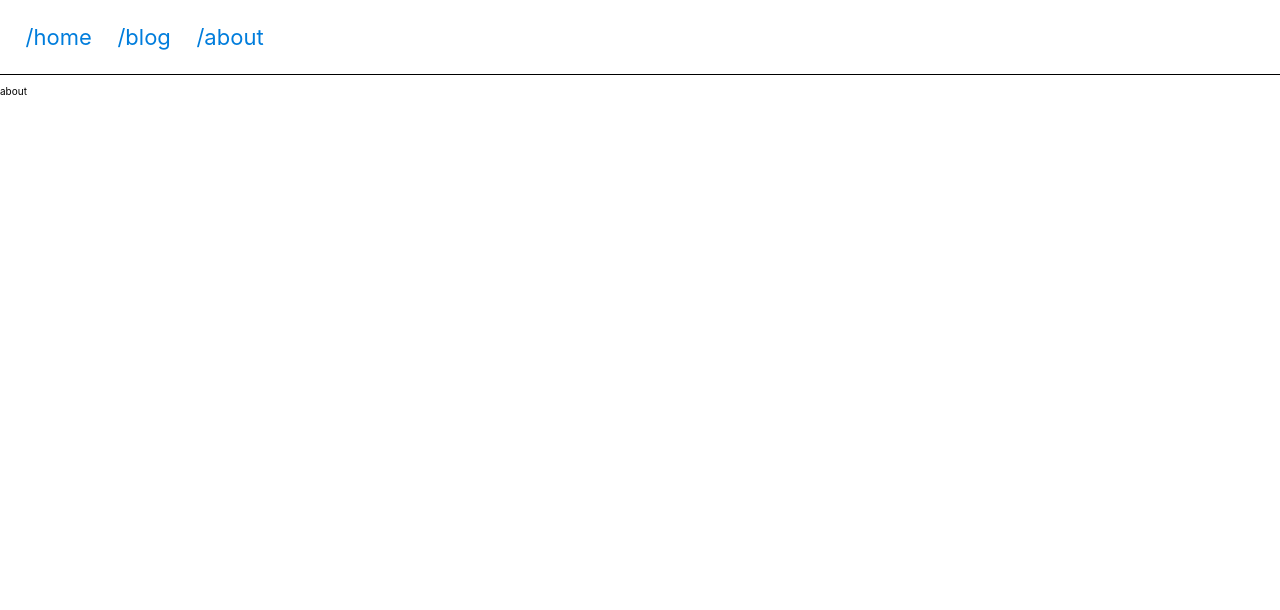
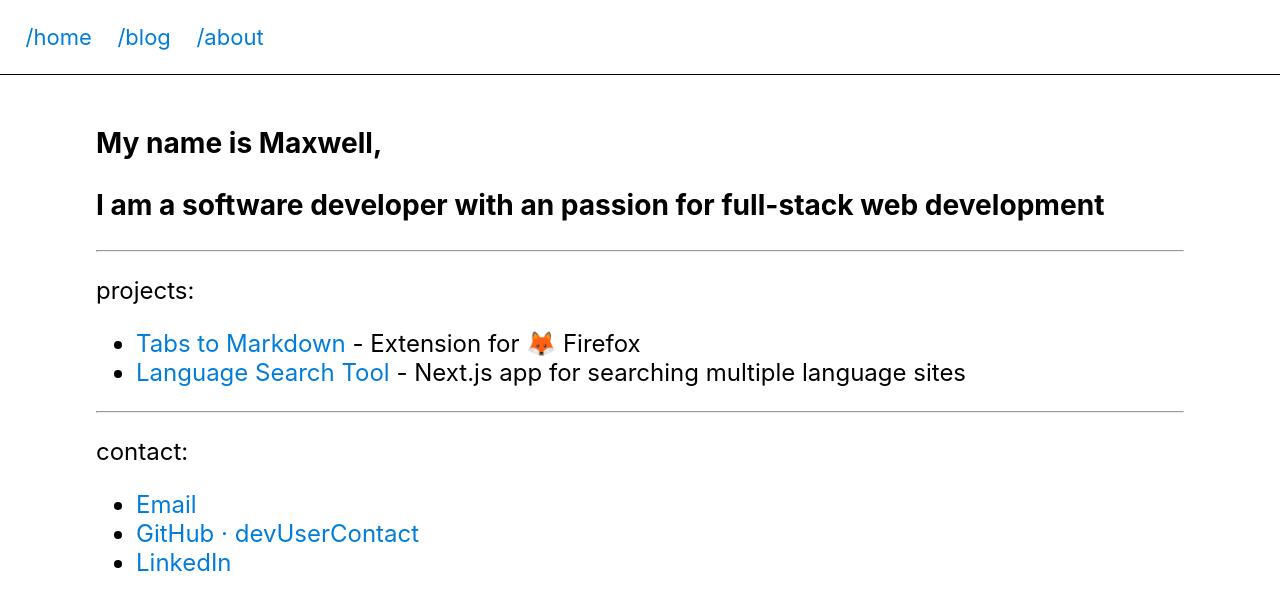
Before and after one commit to devUserContact/devUserContact-blog, a Next.js app: page /about in a window 1280 px wide. Shown: the top 610 px of the page. Built offline with nearby package versions, Linux system fonts and the light colour scheme.

Commit message:
added resume to about page

```diff
--- a/pages/about/index.tsx
+++ b/pages/about/index.tsx
@@ -1,12 +1,35 @@
 import type { NextPage } from "next";
+import Markdown from "react-markdown";
 import NavBar from "../../components/NavBar";
 import styles from "../../styles/Main.module.scss";
+
+const resume = `### My name is Maxwell,
+### I am a software developer with an passion for full-stack web development
+___
+projects:
+- [Tabs to Markdown][1] - Extension for 🦊 Firefox
+- [Language Search Tool][2] - Next.js app for searching multiple language sites
+___
+contact:
+- [Email][email]
+- [GitHub · devUserContact][3]
+- [LinkedIn][4]
+
+[1]:https://addons.mozilla.org/en-US/firefox/addon/tabs-to-markdown/?utm_source=addons.mozilla.org&utm_medium=referral&utm_content=search
+[2]:https://language-search-tool.netlify.app/
+[email]:mailto:developer.user.contact@protonamil.com "developer.user.contact@protonmail"
+[3]:https://github.com/devUserContact
+[4]:https://www.linkedin.com/in/maxwell-wine-a23872221/?original_referer=https%3A%2F%2Fgithub.com%2FdevUserContact
+`;
 
 const About: NextPage = () => {
 	return (
 		<>
 			<NavBar />
-			<p>about</p>
+			<div className={styles.spacer}></div>
+			<div className={styles.postBody}>
+			<Markdown linkTarget={"_blank"}>{resume}</Markdown>
+			</div>
 		</>
 	);
 };
--- a/pages/index.tsx
+++ b/pages/index.tsx
@@ -14,7 +14,9 @@ const Home: NextPage = () => {
 			</Head>
 			<main>
 				<NavBar />
-				<BlogTitle />
+				<div className={styles.homeContainer}>
+					<BlogTitle />
+				</div>
 			</main>
 		</div>
 	);
--- a/styles/Main.module.scss
+++ b/styles/Main.module.scss
@@ -22,15 +22,23 @@ $screen-xl-min: 1200px;
 		@content;
 	}
 }
+.spacer {
+	margin-top: 4%;
+}
+.homeContainer {
+	display: flex;
+	position: absolute;
+	height: 70%;
+	width: 100%;
+	margin-left: 13%;
+	align-items: center;
+}
 .navBarContainer {
 	display: flex;
 	height: 7.5rem;
 	width: 100%;
 	align-items: center;
 	border-bottom: solid black 1px;
-	clear: both;
-}
-.navBarContainer:hover {
 }
 .navBarText {
 	margin-left: 2%;
@@ -173,6 +181,7 @@ $screen-xl-min: 1200px;
 		font-size: 2.4rem;
 	}
 }
+
 @include xl {
 	.blogTitleContainer {
 		width: 85%;
```
